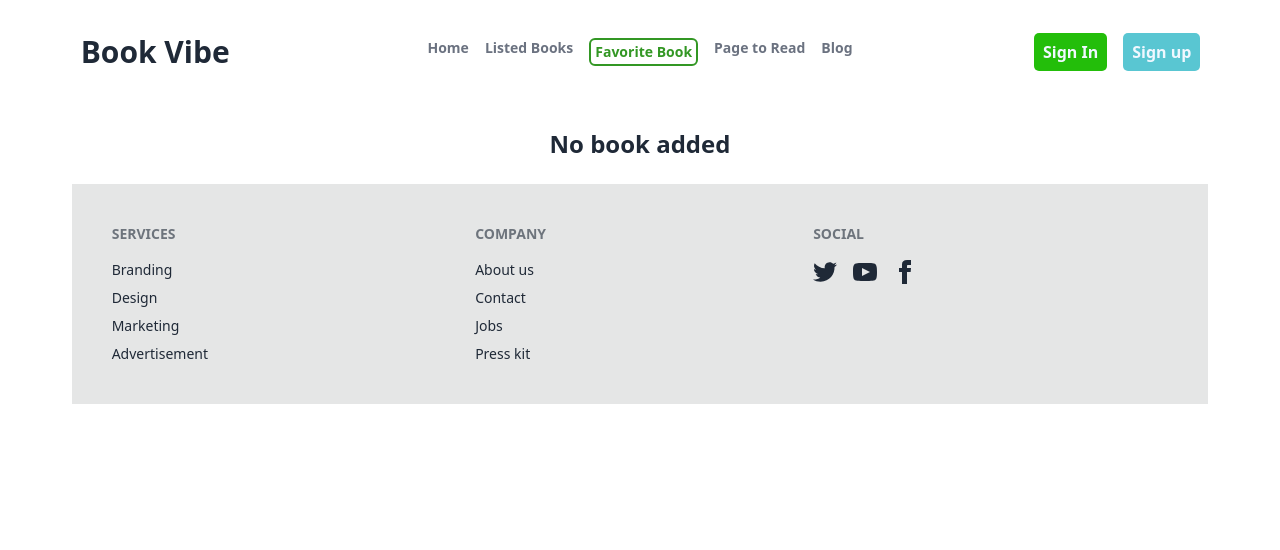
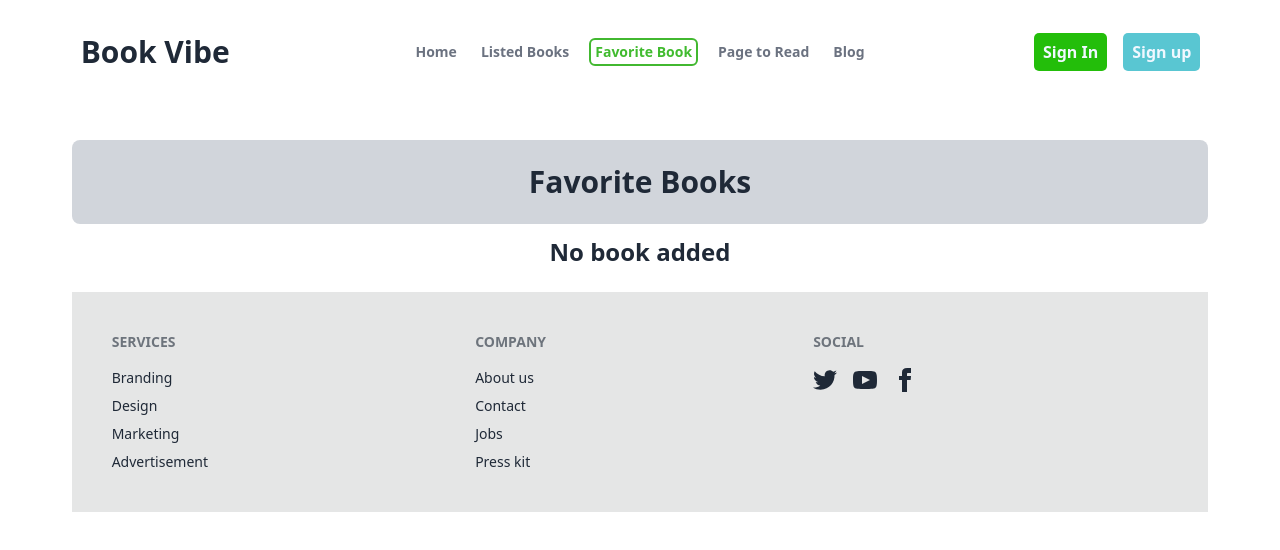
Before and after one commit to ShahAlom47/Assignment-8-React-Route, a React (Vite) app: page /favorit in a window 1280 px wide. Shown: the top 550 px of the page. Built offline with nearby package versions, Linux system fonts and the light colour scheme.

Commit message:
added readme file

```diff
--- a/src/Component/FavoriteBook.jsx
+++ b/src/Component/FavoriteBook.jsx
@@ -21,7 +21,10 @@ const FavoriteBook = () => {
     if(readBookDat.length <= 0){
 
         return (
-            <div className="text-2xl text-center font-bold py-6">
+            <div className="text-2xl text-center font-bold py-6 ">
+                <div className="bg-gray-300 p-6 rounded-lg my-3 ">
+                <h1 className="text-center font-bold text-3xl">Favorite Books</h1>
+            </div>
                No book added
             </div>
         )
@@ -30,6 +33,9 @@ const FavoriteBook = () => {
 
     return (
         <div>
+            <div className="bg-gray-300 p-6 rounded-lg my-3">
+                <h1 className="text-center font-bold text-3xl">Favorite Books</h1>
+            </div>
             {
                 readBookDat.map((book,indx)=> <DisplayFavBook book={book} key={indx}></DisplayFavBook>)
             }
--- a/src/Component/Navbar.jsx
+++ b/src/Component/Navbar.jsx
@@ -22,11 +22,11 @@ const Navbar = () => {
             </div>
             <div className="navbar-center hidden lg:flex">
                 <ul className="menu menu-horizontal px-1 space-x-4">
-                    <NavLink to={'/'} className='font-semibold text-gray-500 hover:bg-slate-200 rounded-md' >Home</NavLink>
-                    <NavLink to={'/listedBook'} className='font-semibold hover:bg-slate-200 rounded-md text-gray-500'>Listed Books</NavLink>
-                    <NavLink to={'/favorit'} className='font-semibold hover:bg-slate-200 rounded-md text-gray-500'>Favorite Book</NavLink>
-                    <NavLink to={'/pageRead'} className='font-semibold text-gray-500 hover:bg-slate-200 rounded-md'> Page to Read</NavLink>
-                    <NavLink to={'/blog'} className='font-semibold text-gray-500 hover:bg-slate-200 rounded-md'> Blog</NavLink>
+                    <NavLink to={'/'} className=' p-1 font-semibold text-gray-500 hover:bg-slate-200 rounded-md' >Home</NavLink>
+                    <NavLink to={'/listedBook'} className=' p-1 font-semibold hover:bg-slate-200 rounded-md text-gray-500'>Listed Books</NavLink>
+                    <NavLink to={'/favorit'} className=' p-1 font-semibold hover:bg-slate-200 rounded-md text-gray-500'>Favorite Book</NavLink>
+                    <NavLink to={'/pageRead'} className=' p-1 font-semibold text-gray-500 hover:bg-slate-200 rounded-md'> Page to Read</NavLink>
+                    <NavLink to={'/blog'} className=' p-1 font-semibold text-gray-500 hover:bg-slate-200 rounded-md'> Blog</NavLink>
                 </ul>
             </div>
             <div className="navbar-end">
--- a/src/index.css
+++ b/src/index.css
@@ -27,8 +27,8 @@ color: aliceblue;
 }
 .active{
 
-  border: 2px solid #339724;
-  color: #339724;
+  border: 2px solid #42b830;
+  color: #41bb2f;
   border-radius: 6px;
   padding:  2px 4px;
 }
```
Also changed, not shown: 1 other file (tests, documents, lock files or other folders).
